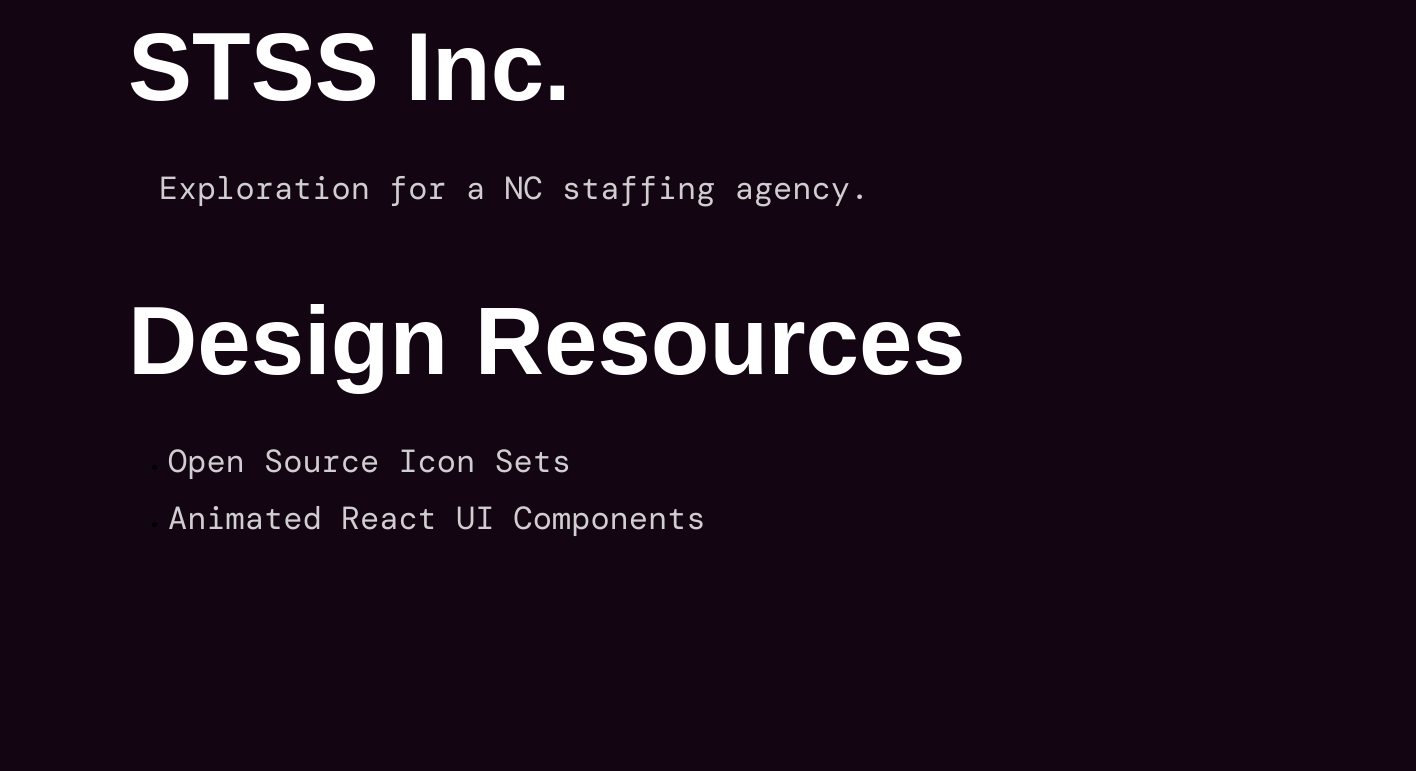
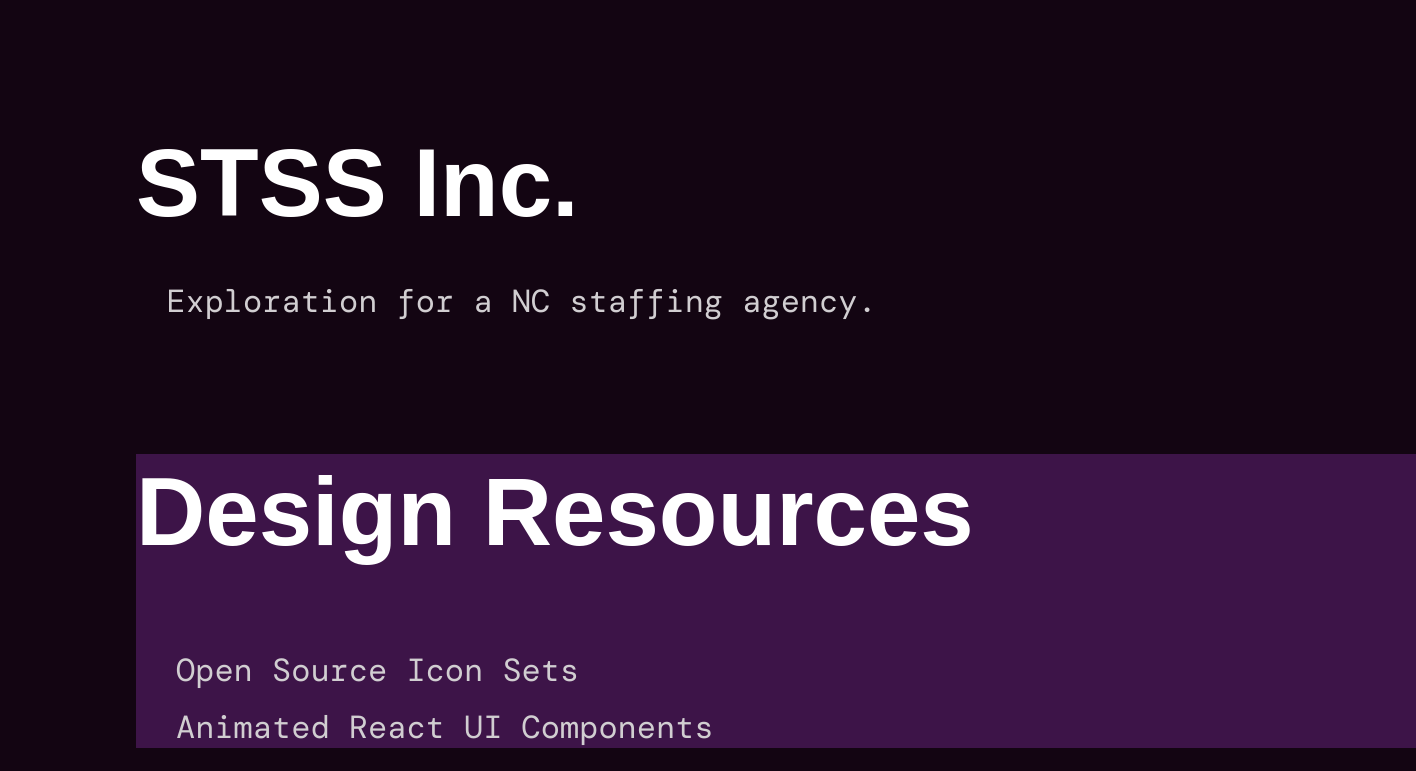
Before and after one commit to matthewincardona/jeremiah-dufflebag.net, a plain HTML site: page index.html in a window 1280 px wide. Shown: the part 752-1523 px from the top of the page, 1416 px wide, since content can reach past the window. Before the commit the page ends 1419 px from the top, so only its background shows below. Drawn offline with nearby package versions, Linux system fonts and the light colour scheme; a web font is replaced by a local one.

Commit message:
style: add background

```diff
--- a/index.html
+++ b/index.html
@@ -49,8 +49,8 @@
   <style>
     body {
       background-color: rgb(19, 5, 18);
-      margin: clamp(3em, 10vw, 10em);
-      margin-top: 6%;
+      padding: clamp(3em, 10vw, 10em);
+      padding-top: 6%;
     }
 
     p,
@@ -70,7 +70,7 @@
       font-family: "Doto", sans-serif;
       font-weight: 800;
       font-size: clamp(3rem, 10vw, 6rem);
-      line-height: 40px;
+      line-height: 120%;
       color: white;
     }
 
@@ -84,8 +84,22 @@
       row-gap: 3em;
     }
 
+    .container p {
+      margin-top: -4%;
+    }
+
+    .resources {
+      margin-top: 10%;
+      width: 100vw;
+      background: rgba(200, 72, 255, 0.228);
+    }
+
     .resources li {
       margin-bottom: 15px;
     }
+
+    .resources ul {
+      list-style: none;
+    }
   </style>
 </html>
```
